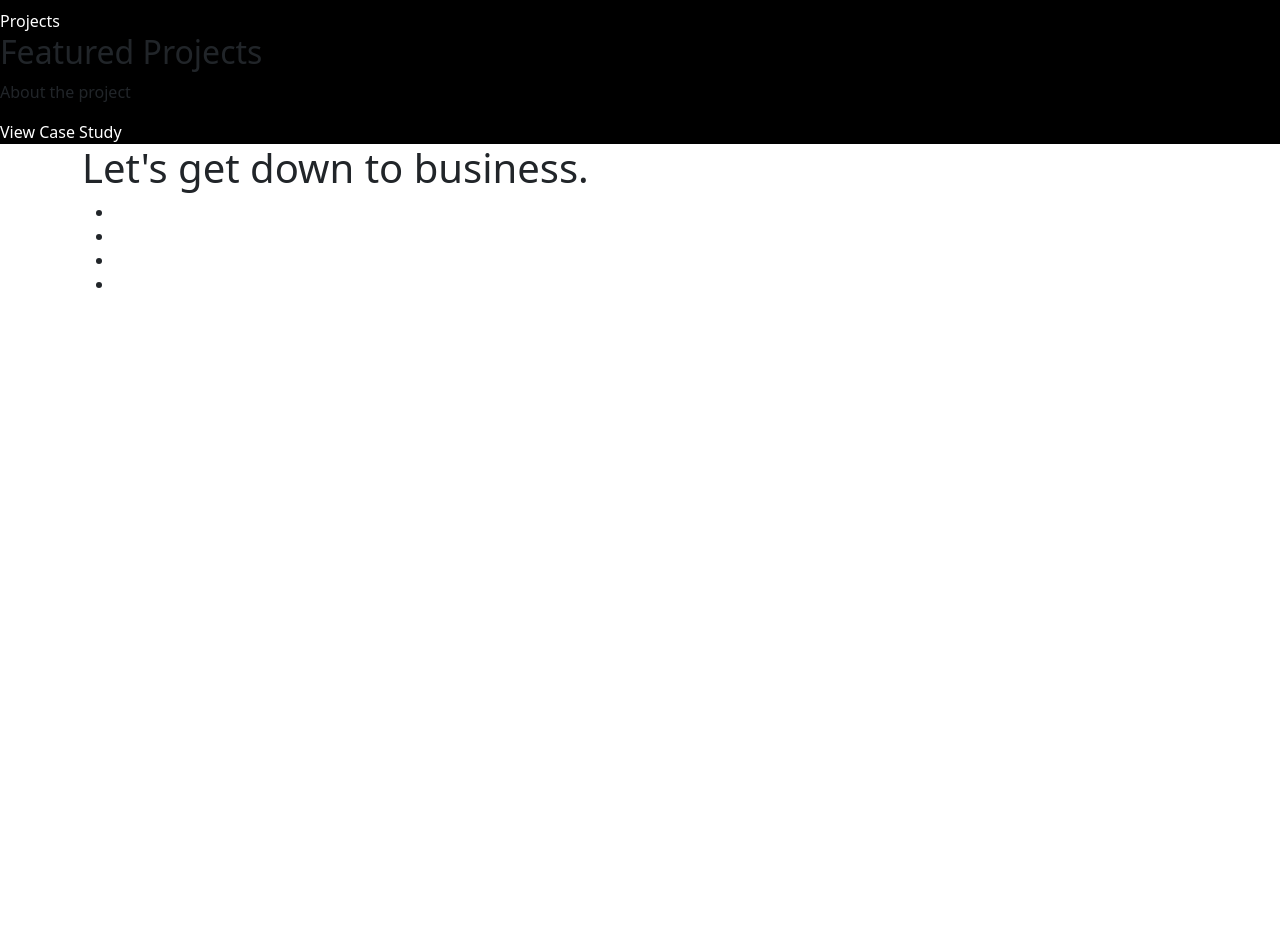
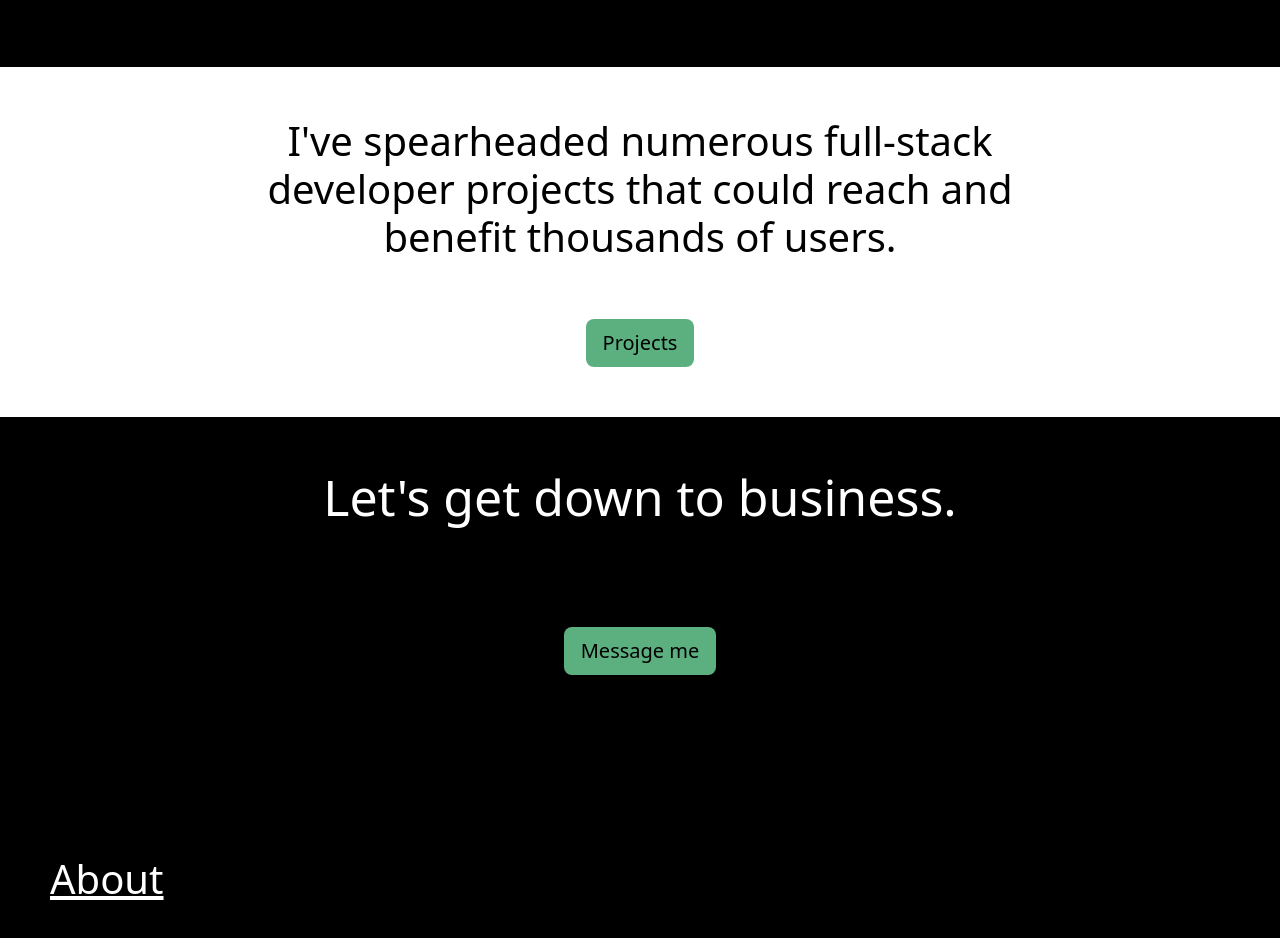
Before and after one commit to daviddelarosa210/NewReactPortfolio, a React (Vite) app: page / in a window 1280 px wide. Shown: the part 1860-2798 px from the top of the page. Before the commit the page ends 2172 px from the top, so only its background shows below. Built offline with nearby package versions, Linux system fonts and the light colour scheme.

Commit message:
finished home page, started on about page

```diff
--- a/src/components/Footer.jsx
+++ b/src/components/Footer.jsx
@@ -3,19 +3,25 @@ import { Link } from 'react-router-dom'; // Import Link from react-router-dom
 
 const Footer = () => {
   return (
-    <footer>
-      <div className="container">
-      <section>
-        <div>
-          <h1>Let's get down to business.</h1>
-          <ul>
-            <li><Link to="/about">About</Link></li>
-            <li><Link to="/projects">Projects</Link></li>
-            <li><Link to="/qualifications">Qualifications</Link></li>
-            <li><Link to="/contact">Contact</Link></li>
+    <footer id='footer'>
+      <section className="container text-center mb-4 text-white bg-black"> {/* Center the heading and make text white */}
+        <h1 id='footer-title'>Let's get down to business.</h1>
+        <div className="d-flex justify-content-center">
+        <div className='home-about-link'>
+          <Link to="/contact" className="btn btn-lg custom-button about-me-text">Message me</Link>
+        </div>
+      </div>
+
+      </section>
+      <div className="row justify-content-start"> {/* Align list to the left */}
+        <div className="col-md-6"> {/* Adjust column size as needed */}
+          <ul className="list-unstyled text-white bg-black"> {/* Make list text white */}
+            <li><Link to="/about" className="text-white">About</Link></li>
+            <li><Link to="/projects" className="text-white">Projects</Link></li>
+            <li><Link to="/qualifications" className="text-white">Qualifications</Link></li>
+            <li><Link to="/contact" className="text-white">Contact</Link></li>
           </ul>
         </div>
-      </section>
       </div>
     </footer>
   );
--- a/src/components/Home.jsx
+++ b/src/components/Home.jsx
@@ -1,15 +1,14 @@
 import React from 'react';
-import { Link } from 'react-router-dom'; // Import Link from react-router-dom
+import { Link } from 'react-router-dom';
 import 'bootstrap/dist/css/bootstrap.min.css';
-
 
 const Home = () => {
   return (
     <div id="home">
-  <section id="home-header" class="container">
-    <div class="row">
-      <div class="col-md-8 col-sm-10 col-xs-12">
-        <div class="">
+      <section id="home-header" className="container">
+        <div className="row">
+          <div className="col-md-8 col-sm-10 col-xs-12">
+            <div>
               <h1 className='home-header-text'>A Full Stack Developer skilled in front-end and back-end development.</h1>
             </div>
           </div>
@@ -17,10 +16,15 @@ const Home = () => {
       </section>
 
       <section id="home-picture" className="d-flex justify-content-center align-items-center">
-  <div>
+  <div className="container">
+    <div className="row">
+      <div className="col-md-12 d-flex justify-content-center">
         <img src="/pfp.png" alt="Photo of David De La Rosa" />
       </div>
+    </div>
+  </div>
 </section>
+
 
       <section id="home-quote" className="container-fluid">
         <div className="row">
@@ -34,32 +38,32 @@ const Home = () => {
         </div>
       </section>
 
-    <div className="col-md-6 col-sm-12 d-flex">
-          <div className='home-about-link'>
-          <button type="button" class="btn btn-lg custom-button">
-            <Link to="/about" className="about-me-text">About Me</Link>
-          </button>
+      <div className="row justify-content-start">
+  <div className="col-md-6 col-sm-12 d-flex justify-content-start" style={{ marginLeft: '60px' }}> {/* Make it occupy the entire width and push its content to the left */}
+    <div className='home-about-link'> {/* Apply margin to the right */}
+      <Link to="/about" className="btn btn-lg custom-button about-me-text">About Me</Link>
+    </div>
   </div>
 </div>
 
-      <section id='home-projects'>
+
+
+
+      <section id='home-projects' className="container-fluid d-flex justify-content-center align-items-center">
+        <div className="row">
+          <div className="col-lg-8 col-md-10 col-sm-12 text-center">
             <div className='home-projects-quote'>
-          <h2>I've spearheaded numerous full-stack developer projects- </h2>
-          <h2>that could reach and benefited thousands of users.</h2>
-          <Link to="/projects">Projects</Link>
+              <h2 className='fsd'>I've spearheaded numerous full-stack developer projects that could reach and benefit thousands of users.</h2>
+            </div>
+          </div>
         </div>
       </section>
 
-      <section>
-        <div>
-          <h2>Featured Projects</h2>
-          <p>About the project</p>
-          <Link to="/projects">View Case Study</Link>
+      <div className="projects-link col-md-6 col-sm-12 d-flex justify-content-center">
+        <div className='project-about-link'>
+          <Link to="/projects" className="btn btn-lg custom-button about-me-text">Projects</Link>
         </div>
-      </section>
-
-
-
+      </div>
     </div>
   );
 };
--- a/src/index.css
+++ b/src/index.css
@@ -1,78 +1,139 @@
-a{
-    text-decoration: none; /* Remove underline from links */
+a {
+    text-decoration: none;
     color: white;
+  }
+
+  /* Header */
+  #header {
 
   }
 
-/* Header */
-\#header{
-
+  .list-inline {
+    text-align: right;
+    margin-right: 50px;
   }
 
-.list-inline{
-    text-align: right;
+  .nav-item {
     margin-right: 50px;
-
+    color: white;
   }
 
-.nav-item{
-    margin-right: 50px;
-    color: white;
-
-}
-
-.name-header{
+  .name-header {
     margin-left: 50px;
     font-size: 35px;
     font-weight: 300;
-
   }
 
-.header-text{
+  .header-text {
     height: 85px;
   }
 
   /* Home */
-
-#home{
+  #home {
     background-color: black;
-
   }
 
-.home-header-text{
+  .home-header-text {
     color: white;
     font-size: 70px;
-    font-weight:300;
+    font-weight: 300;
     margin-left: 50px;
   }
 
-#home-header{
+  #home-header {
     margin: 0;
     padding-top: 100px;
     padding-bottom: 200px;
   }
-.home-quote-text{
+
+  .home-quote-text {
     color: white;
     margin-left: 50px;
     margin-top: 50px;
   }
-.twici{
+
+  .twici {
     margin-top: 50px;
   }
 
-.home-about-link{
-    margin-left: 60px;
+  .home-about-link {
     margin-top: 50px;
+    margin-bottom: 150px;
+  }
 
-}
-.about-me-text{
+  .about-me-text {
     color: black;
   }
 
-.custom-button{
+  .custom-button {
     background-color: #5CB080;
   }
 
   .custom-button:hover {
-    pointer-events: none;
+    background-color: #5CB080;
+    color: black;
   }
+
+  #home-projects {
+    background-color: white;
+  }
+
+  .home-projects-quote {
+    margin-top: 50px;
+    color: black;
+    width: 800px;
+  }
+
+  .fsd {
+    font-size: 40px;
+    text-align: center;
+  }
+
+  .projects-link {
+    background-color: white;
+    width: 100%;
+  }
+
+  .project-about-link {
+    margin-top: 50px;
+    margin-bottom: 50px;
+  }
+
+  .featured-projects-section {
+    margin-top: 50px;
+    color: white;
+  }
+
+  #featured-project {
+    font-size: 40px;
+  }
+    /* Footer */
+
+    .list-unstyled {
+        list-style: none; /* Remove list points */
+        background-color: black;
+      }
+
+      #footer {
+        background-color: black;
+        color: white;
+        padding-top: 50px;
+        padding-bottom: 50px;
+      }
+
+      .link-list{
+        padding-top: 50px;
+      }
+      .list-unstyled li {
+        margin-left: 50px;
+        margin-bottom: 18px; /* Adjust the value to set the desired space */
+        font-size: 40px;
+        font-weight: 100;
+      }
+      #footer-title{
+        font-size: 50px;
+        margin-bottom: 50px;
+      }
+      .list-unstyled li a {
+        text-decoration: underline;
+      }
```
Also changed, not shown: 5 other files (tests, documents, lock files or other folders). Lines whose indentation alone changed are shown as unchanged.
